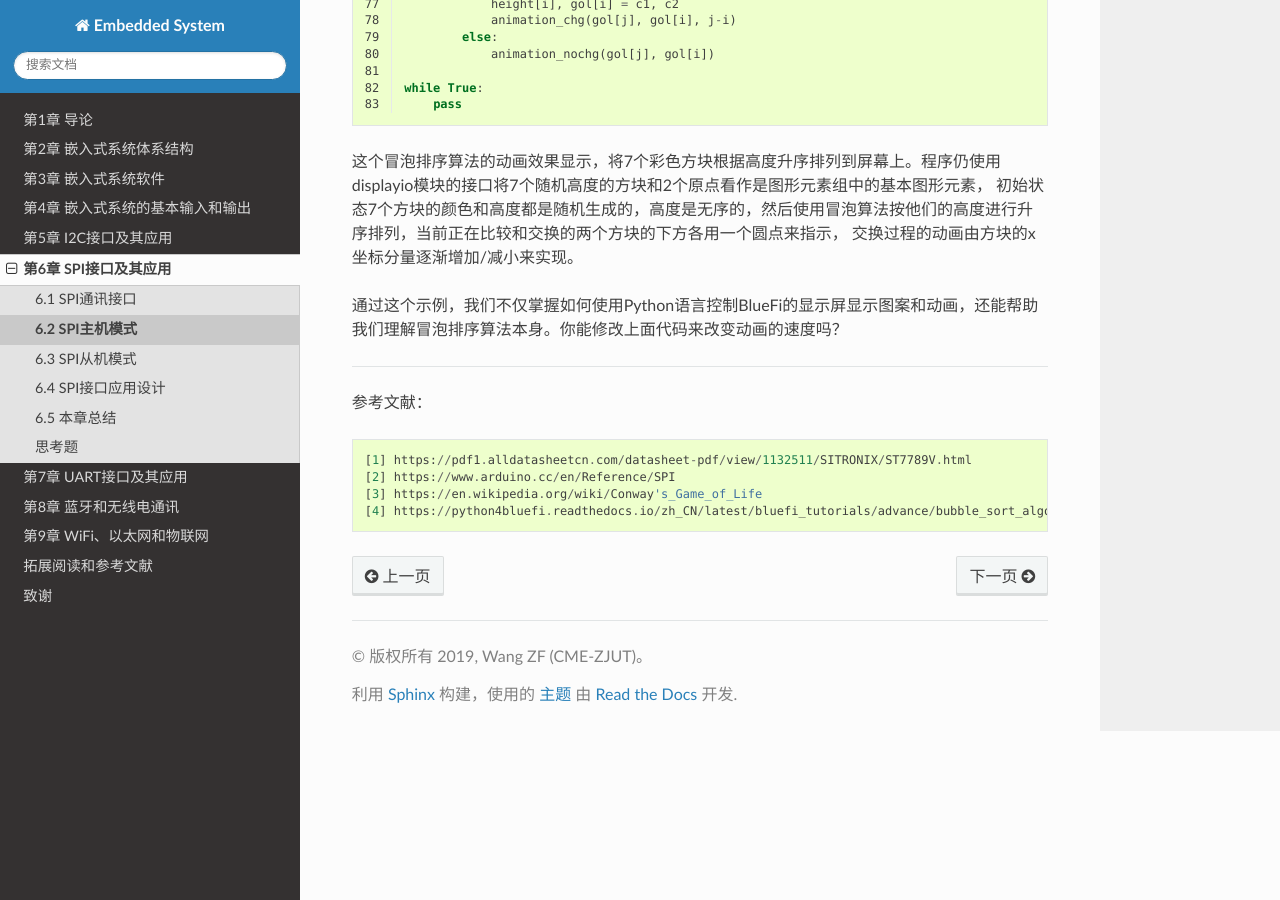
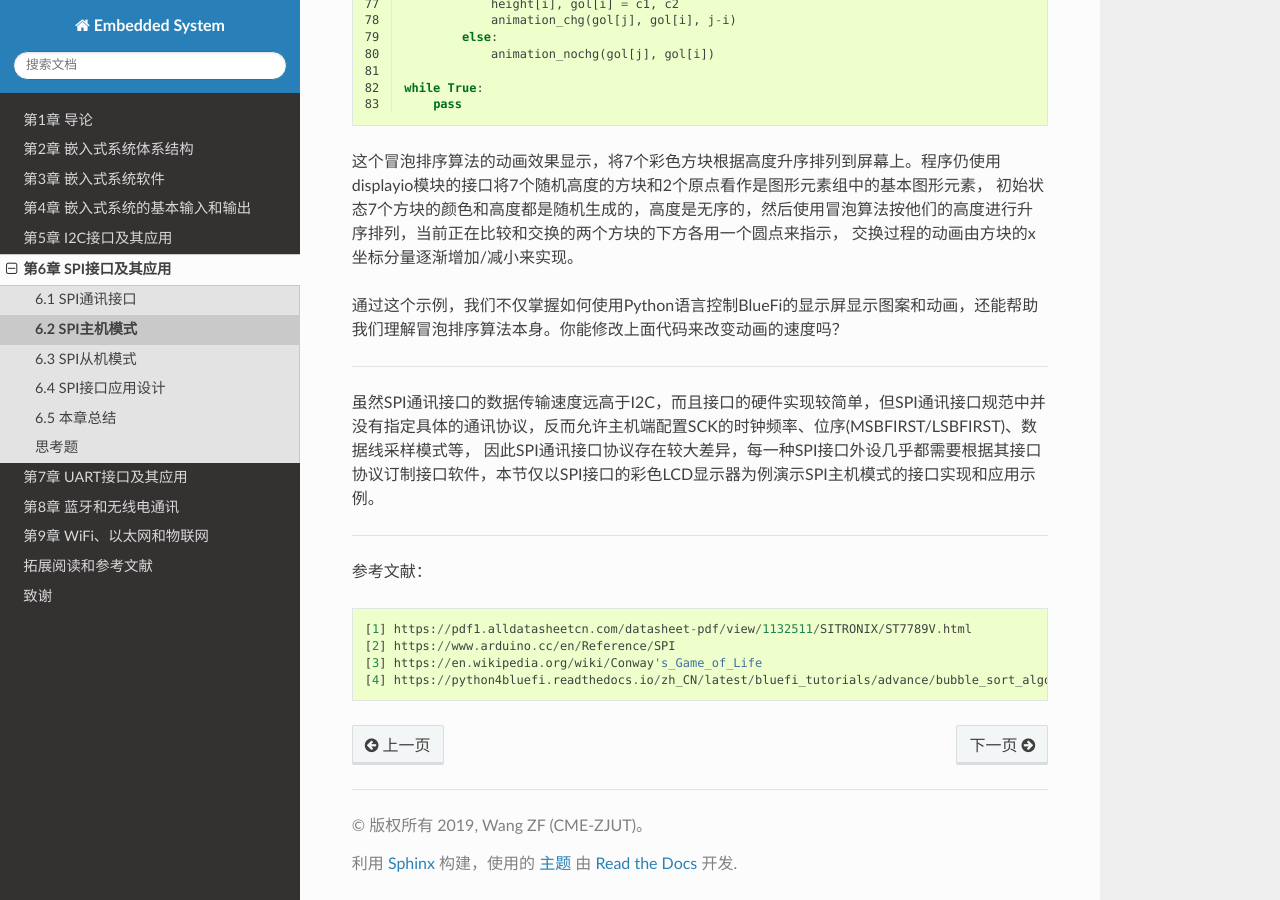
Before and after one commit to BradChan/TheEmbeddedSystem, a Sphinx documentation site: the page built from source/c6_ec_spi_if/spi_master.rst, in a window 1280 px wide and 900 px high, scrolled down 10741 px. Built offline with Sphinx 7.4.7 and the Read the Docs theme 2.0.0, drawn with Linux system fonts in a browser that asks for light colours; some of the changed text lies outside the part shown.

Commit message:
update ch6.2

```diff
--- a/source/c6_ec_spi_if/spi_master.rst
+++ b/source/c6_ec_spi_if/spi_master.rst
@@ -470,6 +470,10 @@ BlueFi开源板的彩色LCD显示器的BSP几乎仅仅使用Arduino开源平台S
 
 通过这个示例，我们不仅掌握如何使用Python语言控制BlueFi的显示屏显示图案和动画，还能帮助我们理解冒泡排序算法本身。你能修改上面代码来改变动画的速度吗？
 
+-------------------------
+
+虽然SPI通讯接口的数据传输速度远高于I2C，而且接口的硬件实现较简单，但SPI通讯接口规范中并没有指定具体的通讯协议，反而允许主机端配置SCK的时钟频率、位序(MSBFIRST/LSBFIRST)、数据线采样模式等，
+因此SPI通讯接口协议存在较大差异，每一种SPI接口外设几乎都需要根据其接口协议订制接口软件，本节仅以SPI接口的彩色LCD显示器为例演示SPI主机模式的接口实现和应用示例。
 
 -------------------------
 
```
Also changed, not shown: source/c6_ec_spi_if/spi.rst (+10 -2 lines), source/c6_ec_spi_if/spi_slave.rst (+32 -0 lines), 1 other file.
